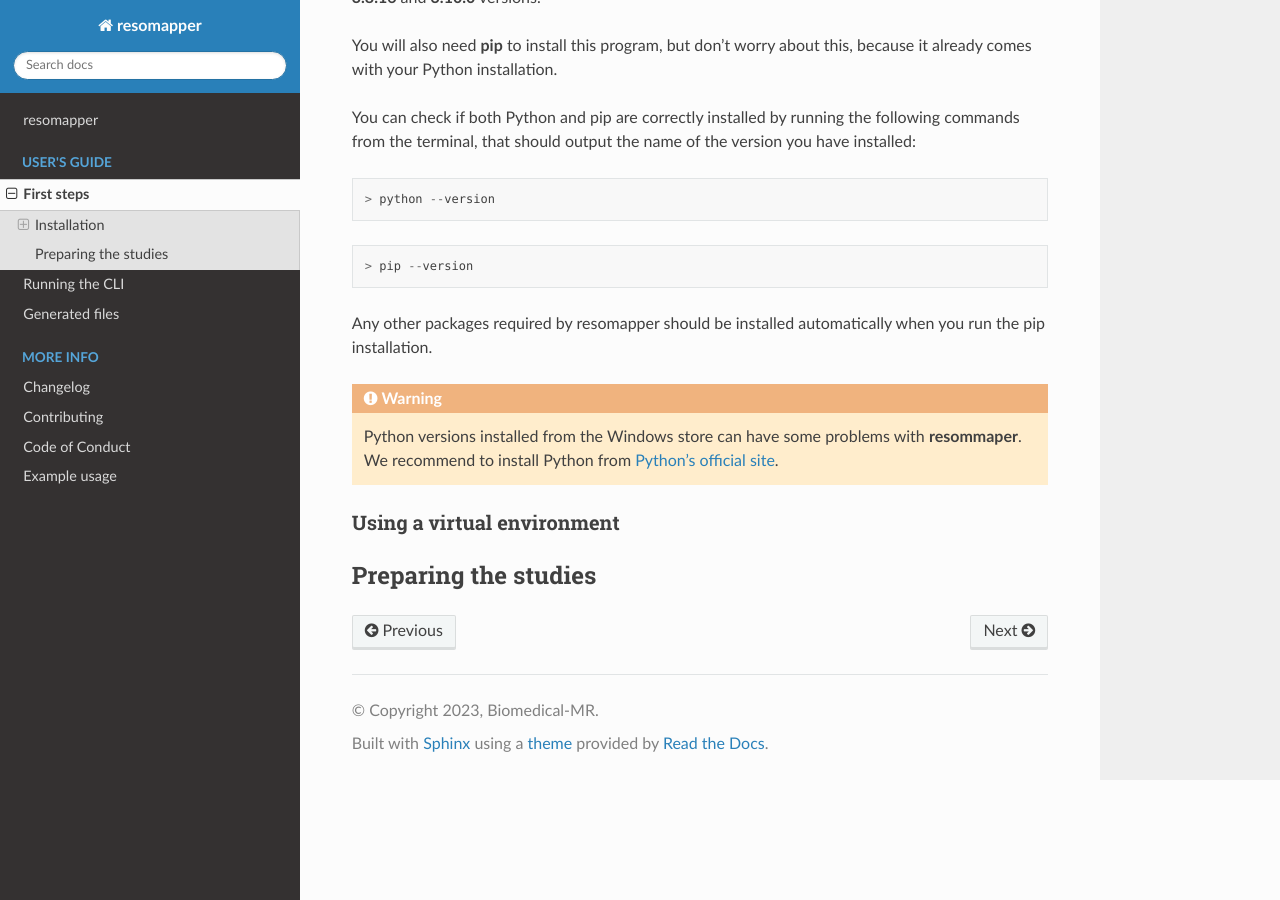
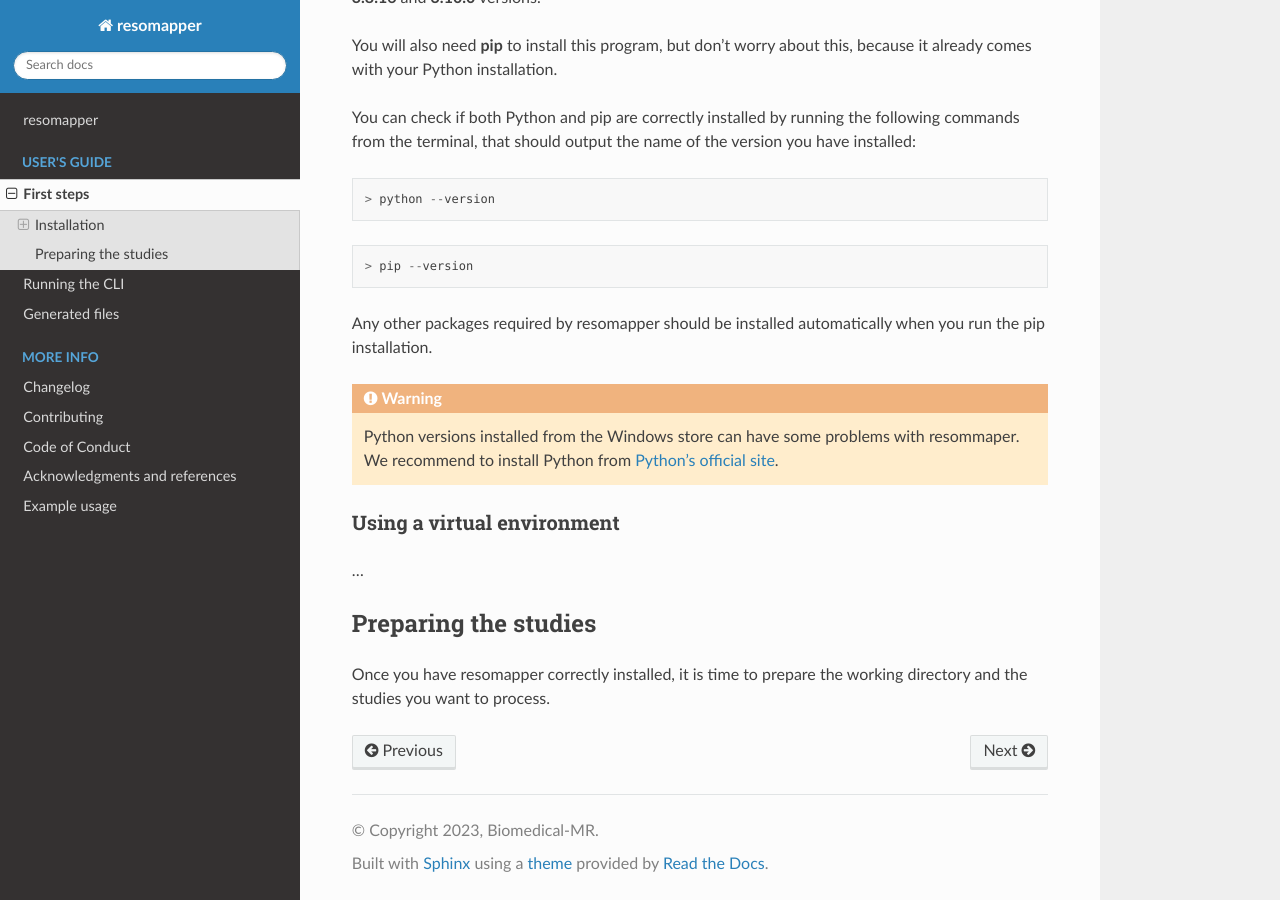
Before and after one commit to Biomedical-MR/resomapper, a Sphinx documentation site: the page built from docs/first_steps.md, in a window 1280 px wide and 900 px high, scrolled down 1309 px. Built offline with Sphinx 7.4.7 and the Read the Docs theme 2.0.0, drawn with Linux system fonts in a browser that asks for light colours; pages that are not in the unit, such as notebooks, are missing from menus.

Commit message:
Update docs

````diff
--- a/docs/first_steps.md
+++ b/docs/first_steps.md
@@ -18,7 +18,7 @@ To install resomapper, you can simply install it via `pip`. To do so, just open
 > pip install resomapper
 ```
 
-Then wait for the installation of all the required packages and you will be ready to go! You can check if everything is correct by running the command of the resomapper CLI (see {ref}`cli_run`)
+Then wait for the installation of all the required packages and you will be ready to go! You can check if everything is correct by running the command of the resomapper CLI (see {ref}`cli_run`).
 
 ### Updates
 
@@ -52,9 +52,15 @@ You can check if both Python and pip are correctly installed by running the foll
 Any other packages required by resomapper should be installed automatically when you run the pip installation.
 
 ```{warning}
-Python versions installed from the Windows store can have some problems with **resommaper**. We recommend to install Python from [Python's official site](https://www.python.org/downloads/).
+Python versions installed from the Windows store can have some problems with resommaper. We recommend to install Python from [Python's official site](https://www.python.org/downloads/).
 ```
+
 (venv)=
 ### Using a virtual environment
 
+...
+
+(prepare_studies)=
 ## Preparing the studies
+
+Once you have resomapper correctly installed, it is time to prepare the working directory and the studies you want to process.
````
Also changed, not shown: README.md (+0 -4 lines), docs/acknowledgments.md (added, +3 -0 lines), docs/handbook.md (+1 -1 lines), docs/index.md (+1 -0 lines).
